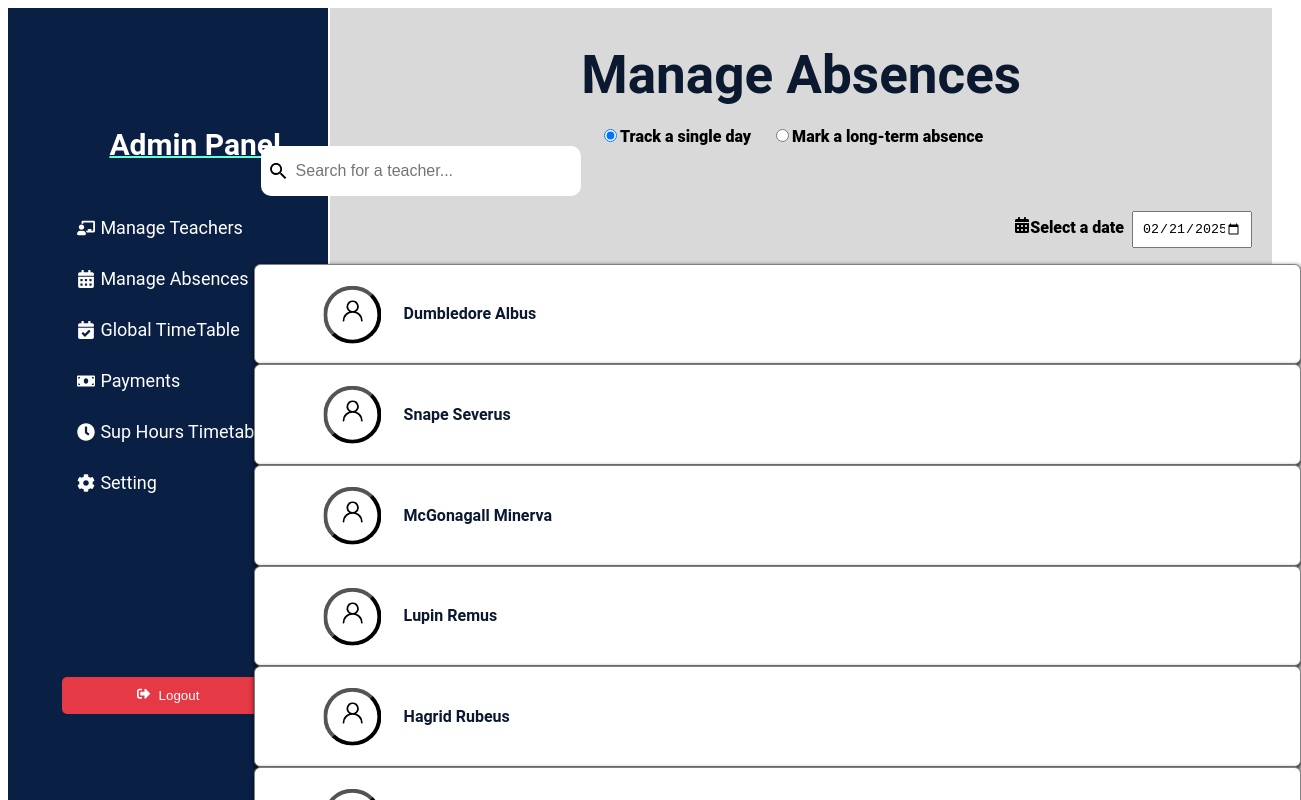
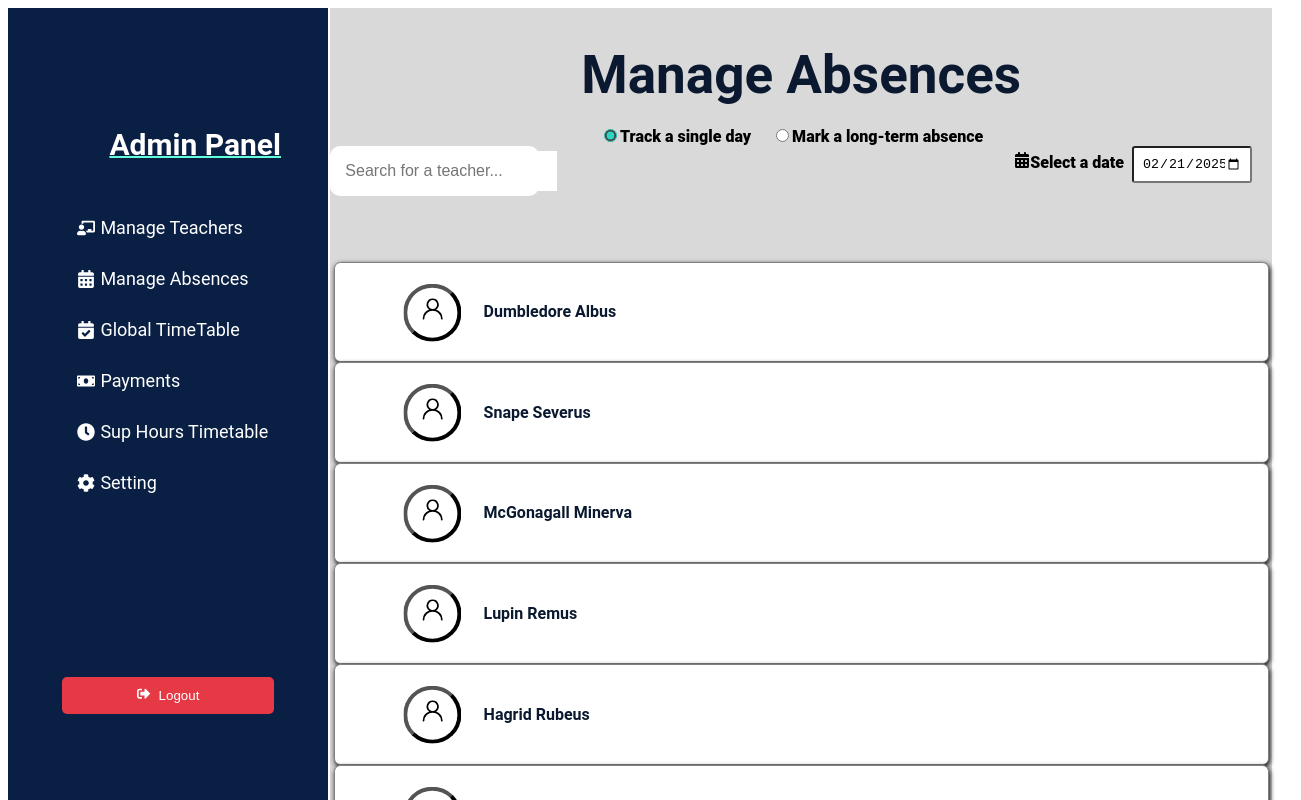
Before and after one commit to ONECSPROJECT/WEBIFY_FRONT, a React (Vite) app in the folder Front/: page /adminpage/manage-absences in a window 1280 px wide. Shown: the top 800 px of the page, 1301 px wide, since content can reach past the window. Built offline with nearby package versions, Linux system fonts and the light colour scheme; no server answers.

Commit message:
fix styling

```diff
--- a/Front/src/CSS/ManageAbsences.module.css
+++ b/Front/src/CSS/ManageAbsences.module.css
@@ -18,27 +18,35 @@
   display: none;
 }
 
+.row{
+  display: flex;
+  justify-content: space-between;
+  width: 100%;
+  height: 100px;
+}
+input[type="radio"] {
+  accent-color: #2DD4BF;
+}
+
 
 .search {
   padding: 10px;
   background-color: white;
   display: flex;
   align-items: center;
-  gap: 5px;
-  width: 300px;
-  transform: translateX(-380px);
+  width: 20%;
   border-radius: 10px;
   height: 30px;
-
 }
 
 .search input {
+  position: relative;
   height: 30px;
   border: none;
   outline: none;
   padding: 5px;
   font-size: 16px;
-  width: 300px;
+  width: 13rem;
 
 }
 
@@ -60,29 +68,28 @@
 
 .date {
   font-weight: 1000;
-  text-align: right;
-  margin-top: 10px;
-  margin-left: auto;
   padding-right: 20px;
 }
 
 .date input {
+  border-radius: 3px;
+  outline: none;
   padding: 8px;
-  margin-top: 5px;
   width: 100%;
   max-width: 100px;
 }
 
 .date .secondDate {
   margin-top: 10px;
+  transform: translateX(140%);
 }
 
 
 .teachers{
   color: #0A192F;
     list-style-type: none;
-    width: 280%;
-    transform: translateX(-25em);
+    width: 250%;
+    transform: translateX(-20em);
     z-index: -1;
 
   }
--- a/Front/src/CSS/SingleDay.module.css
+++ b/Front/src/CSS/SingleDay.module.css
@@ -23,14 +23,16 @@
   align-items: center;
 }
 .fadeIn {
+  position: absolute;
   opacity: 1;
-  transform: translateX(-5px);
+  transform: translateX(-80px);
   transition: 0.2s;
 }
 
 .fadeOut {
+  position: absolute;
   opacity: 0;
-  transform: translateX(5px);
+  transform: translateX(-50px);
   transition: 0.2s;
 }
 
--- a/Front/src/JSXcomponents/ForgotPass.jsx
+++ b/Front/src/JSXcomponents/ForgotPass.jsx
@@ -13,14 +13,16 @@ function ForgotPass(){
     async function handleF(e) {
         e.preventDefault();
         try{
-            const data = await axios.post("",{email});
+            const respons = await axios.post("http://localhost:3000/api/user/request-reset-password",{email});
+            console.log(respons.data.message)
             setResponse("Check your email for the reset link");
                         ResetRef.current.style.display="none";
             CheckRef.current.style.display="flex"
 
         }
         catch(error){
-            setResponse("Error, retry.")
+            setResponse("Error, retry.", error)
+            alert(error.message)
         }
 
     }
--- a/Front/src/JSXcomponents/Login.jsx
+++ b/Front/src/JSXcomponents/Login.jsx
@@ -9,11 +9,15 @@ function Login(){
     const[password,setpassword]=useState('');
 const handlesubmit = async (e)=>{
     e.preventDefault();
-
+    if (!email ||!password){
+      console.log("Email and password must not be empty")
+      return;
+  }
 try{
- const response= await axios.post("https://localhost:3000/login",{email,password}) //respond with a token and a role
+ const response= await axios.post("http://localhost:3000/api/user/login",{email,password}) //respond with a token and a role
+ console.log("Login Response:", response.data.data.user.role);
  localStorage.setItem("authToken",response.data.token)
- if(response.data.role==="admin"){
+ if(response.data.data.user.role==="admin"){
   navigate('./AdminPage')
  }
  else{
@@ -21,7 +25,7 @@ try{
  }
 }
 catch(erreur){
-    console.log("erreur verifier le email ou mot pass")
+    console.log("erreur verifier le email ou mot pass", erreur)
 }
 
 }
--- a/Front/src/JSXcomponents/ManageAbsences.jsx
+++ b/Front/src/JSXcomponents/ManageAbsences.jsx
@@ -36,7 +36,7 @@ function ManageAbsences() {
       setComponent(null);
       return;
     }
-    if (selectedOption==="singleDay"){setComponent(<SingleDay teacher={selectedTeacher} day={dateToDay(date)} date={formattedDate} onClose={()=>setComponent(null)} />);
+    if(selectedOption==="singleDay"){setComponent(<SingleDay teacher={selectedTeacher} day={dateToDay(date)} date={formattedDate} onClose={()=>setComponent(null)} />);
     }
 
     else{
@@ -122,20 +122,14 @@ function ManageAbsences() {
       </div>
 
       {/*SEARCH FOR A TEACHER*/}
+      <div className={styles.row}>
       <div className={styles.search}>
         <IoMdSearch className={styles.searchIcon}/>
         <input  type="text" onChange={(e)=>setSearch(e.target.value)} placeholder="Search for a teacher..." />
         {console.log(search)}
       </div>
-
-      {/*CONDITIONALLY RENDER COMPONENT */}
-      <div className={styles.components}>
-        {component}
-
-        </div>
-
-        {/* CONDITIONALLY RENDER DATE FIELD(S)*/}
-        {selectedOption==="singleDay"?(
+              {/* CONDITIONALLY RENDER DATE FIELD(S)*/}
+              {selectedOption==="singleDay"?(
                 <div className={styles.date}>
                   <label htmlFor=""><FaCalendarDays/>Select a date &nbsp;</label>
                 <input type="date" value={date.toISOString().split("T")[0]} onChange={handleInputChange} />
@@ -146,6 +140,14 @@ function ManageAbsences() {
           <br /> <input className={styles.secondDate} type="date" value={endDate.toISOString().split("T")[0]} onChange={handleEndDateChange}/>
         </div>
       )}
+</div>
+      {/*CONDITIONALLY RENDER COMPONENT */}
+      <div className={styles.components}>
+        {component}
+
+        </div>
+
+
 
 
 
```
